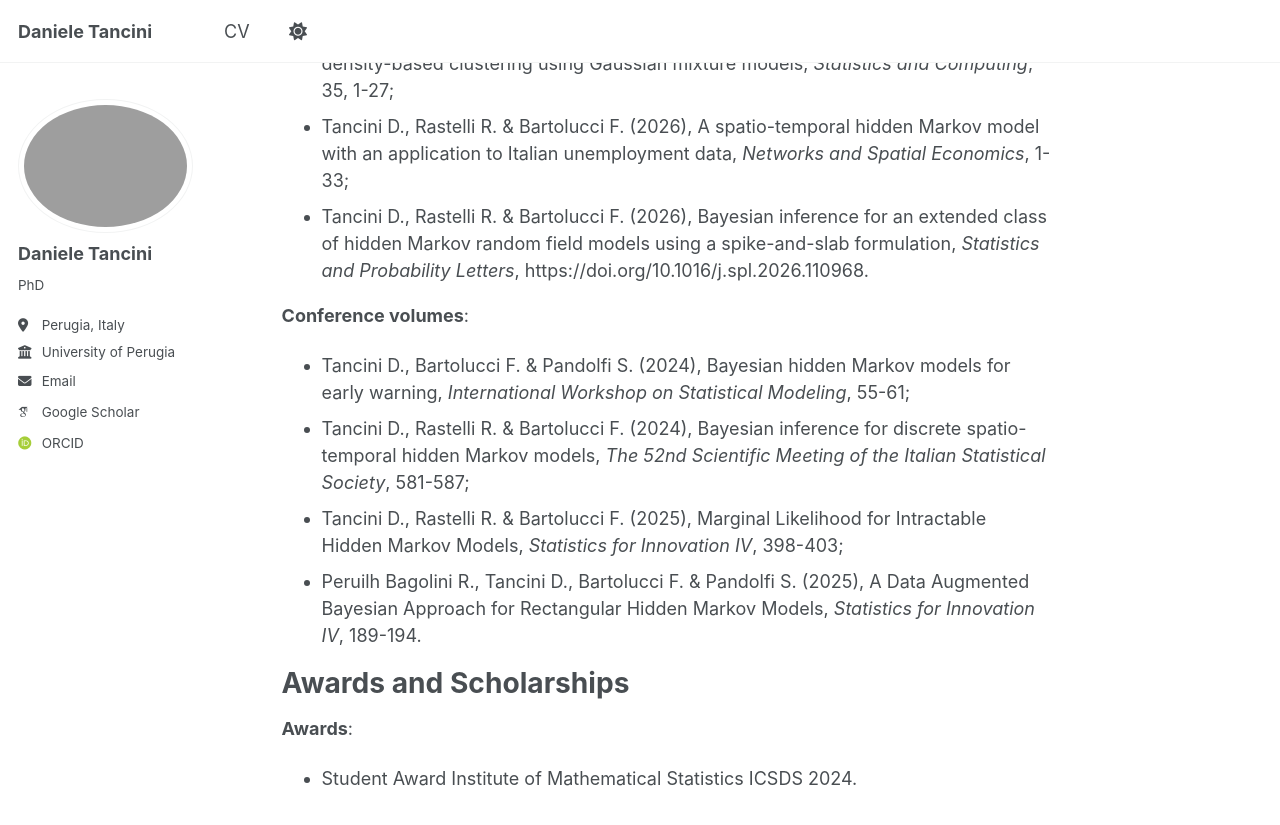
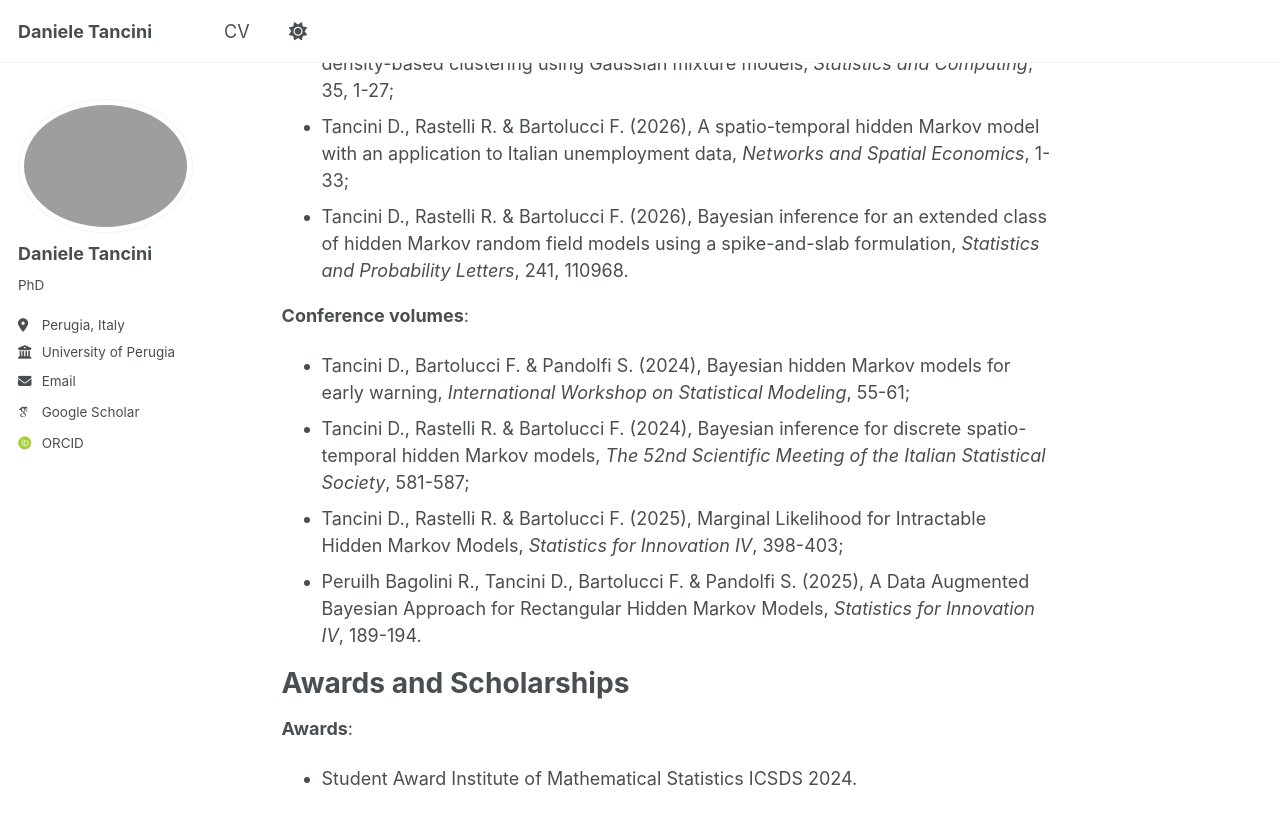
Before and after one commit to DanieleTancini/danieletancini.github.io, a Jekyll site: the page built from _pages/about.md, in a window 1280 px wide and 900 px high, scrolled down 437 px. Shown: the top 825 px of the window. Built offline with Jekyll 4.4.1, drawn with Linux system fonts in a browser that asks for light colours; some web fonts are replaced; a script that is not in the unit is left out.

Commit message:
Fix DOI formatting in about.md
Corrected the DOI format for a publication.

```diff
--- a/_pages/about.md
+++ b/_pages/about.md
@@ -21,7 +21,7 @@ clustering using Gaussian mixture models, *Statistics and Computing*, 35, 1-27;
 - Tancini D., Rastelli R. & Bartolucci F. (2026), A spatio-temporal hidden Markov model with an application to Italian unemployment data, *Networks and Spatial Economics*, 1-33;
 - Tancini D., Rastelli R. & Bartolucci F. (2026), Bayesian inference for an extended class of hidden
 Markov random field models using a spike-and-slab formulation, *Statistics and Probability Letters*,
-https://doi.org/10.1016/j.spl.2026.110968.
+241, 110968.
 
 **Conference volumes**:
 - Tancini D., Bartolucci F. & Pandolfi S. (2024), Bayesian hidden Markov models for early warning,
```
